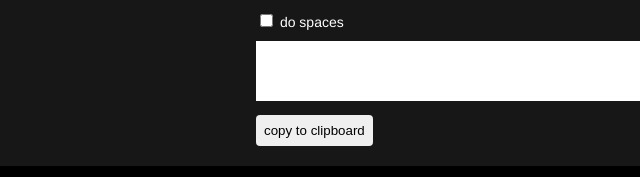
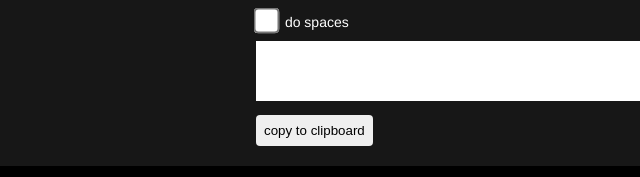
Before and after one commit to tgaff/zrikethrough, a plain HTML site: page index.html in a window 1280 px wide. Shown: the part 197-374 px from the top of the page, 0-640 px from the left. Drawn offline with Linux system fonts and the light colour scheme.

Commit message:
embiggen checkbox

```diff
--- a/style.css
+++ b/style.css
@@ -112,3 +112,14 @@ button {
 .flex-spread {
   justify-content: space-between;
 }
+
+input[type=checkbox] {
+  background-color: aqua;
+  -ms-transform: scale(2); /* IE */
+  -moz-transform: scale(2); /* FF */
+  -webkit-transform: scale(2); /* Safari and Chrome */
+  -o-transform: scale(2); /* Opera */
+  transform: scale(2);
+  margin-right: 8px;
+  /* margin: 0px; */
+}
```
